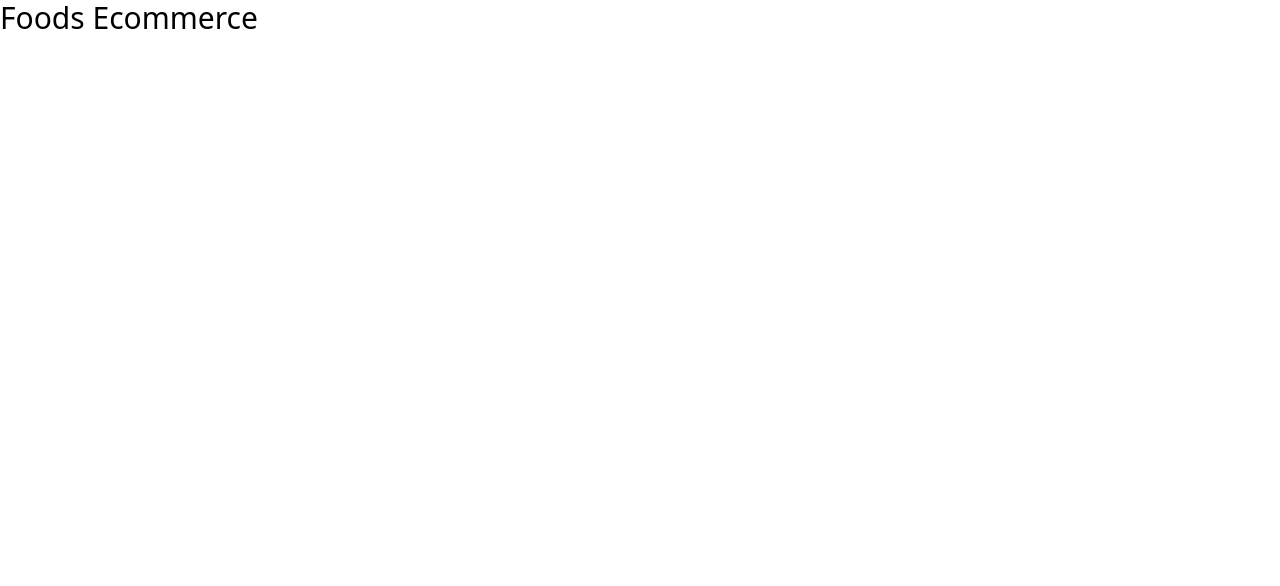
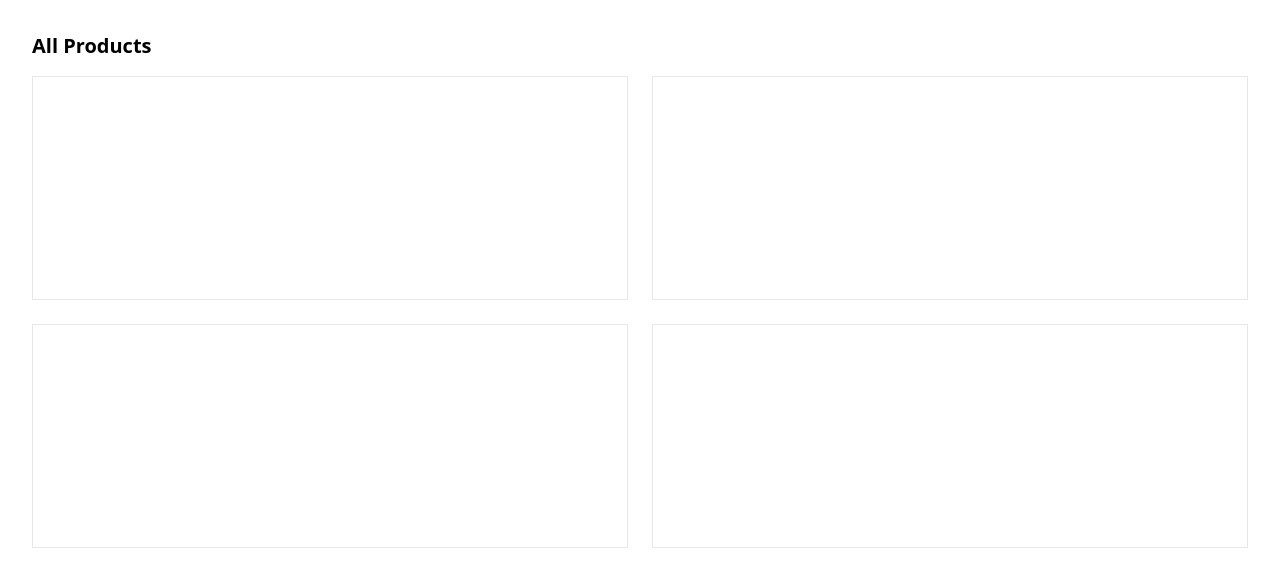
Before and after one commit to MrMoha93/foods-ecommerce, a React (Vite) app: page / in a window 1280 px wide. Shown: the top 586 px of the page. Built offline with nearby package versions, Linux system fonts and the light colour scheme.

Commit message:
added product list

```diff
--- a/src/App.tsx
+++ b/src/App.tsx
@@ -1,3 +1,10 @@
+import ProductList from "./components/ProductList";
+
 export default function App() {
-  return <h1 className="text-3xl">Foods Ecommerce</h1>;
+  return (
+    <div className="p-8">
+      <h1 className="text-xl font-bold">All Products</h1>
+      <ProductList />
+    </div>
+  );
 }
--- /dev/null
+++ b/src/components/ProductList.tsx
@@ -0,0 +1,10 @@
+export default function ProductList() {
+  return (
+    <div className="grid grid-cols-2 gap-6 mt-4">
+      <div className="border w-full h-56"></div>
+      <div className="border w-full h-56"></div>
+      <div className="border w-full h-56"></div>
+      <div className="border w-full h-56"></div>
+    </div>
+  );
+}
```
